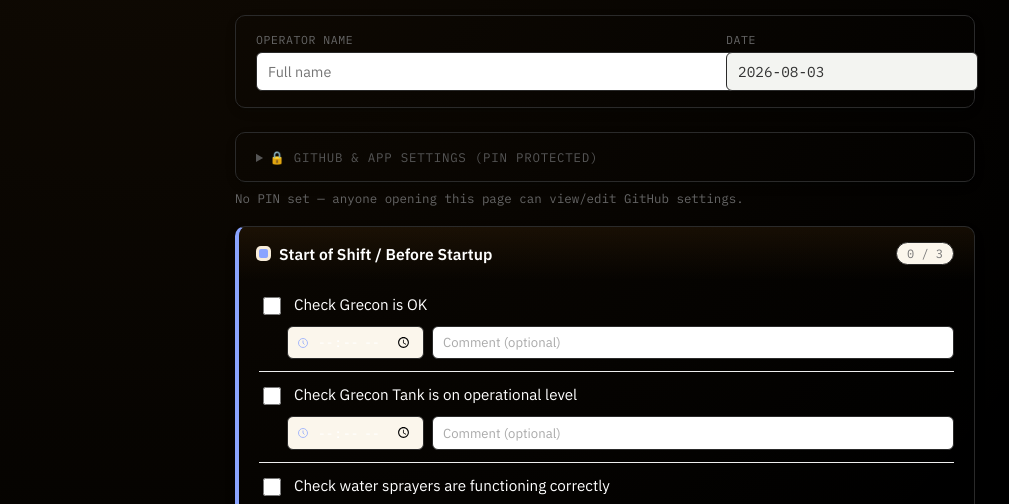
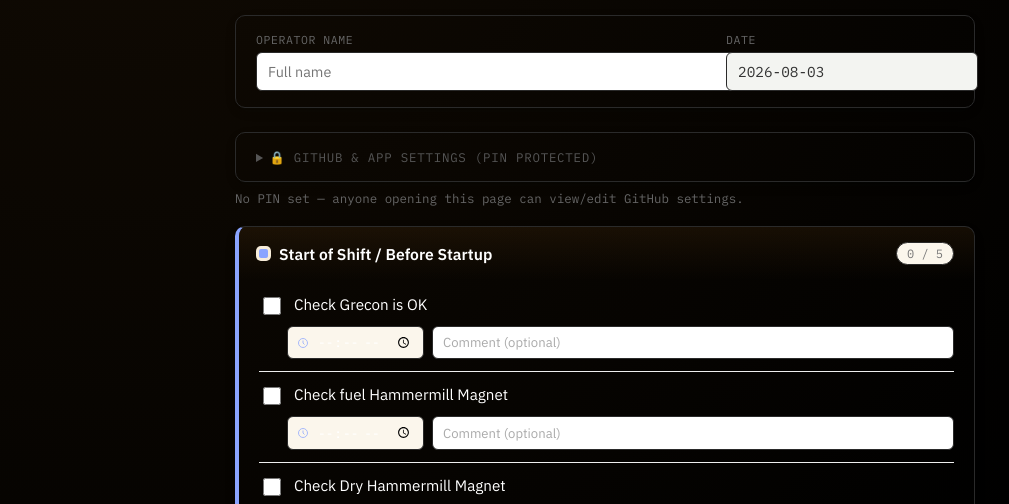
Before and after one commit to Tuan-Biomass/daily-checklist, a plain HTML site: page index.html in a window 1280 px wide. Shown: the part 280-784 px from the top of the page, without its empty margins (35-1044 px from the left). Drawn offline with Linux system fonts and the light colour scheme.

Commit message:
Update index.html

```diff
--- a/index.html
+++ b/index.html
@@ -566,6 +566,8 @@ body[data-shift="night"] .app-logo{
     </div>
     <div class="items">
       <div class="item-row"><label class="item"><input type="checkbox"><span>Check Grecon is OK</span></label><div class="item-meta"><div class="item-time-wrap"><svg width="12" height="12" viewBox="0 0 24 24" fill="none" stroke="currentColor" stroke-width="2"><circle cx="12" cy="12" r="9"/><path d="M12 7v5l3 3"/></svg><input type="time" class="item-time" title="Time completed"></div><input type="text" class="item-comment" placeholder="Comment (optional)"></div></div>
+      <div class="item-row"><label class="item"><input type="checkbox"><span>Check fuel Hammermill Magnet </span></label><div class="item-meta"><div class="item-time-wrap"><svg width="12" height="12" viewBox="0 0 24 24" fill="none" stroke="currentColor" stroke-width="2"><circle cx="12" cy="12" r="9"/><path d="M12 7v5l3 3"/></svg><input type="time" class="item-time" title="Time completed"></div><input type="text" class="item-comment" placeholder="Comment (optional)"></div></div>
+      <div class="item-row"><label class="item"><input type="checkbox"><span>Check Dry Hammermill Magnet </span></label><div class="item-meta"><div class="item-time-wrap"><svg width="12" height="12" viewBox="0 0 24 24" fill="none" stroke="currentColor" stroke-width="2"><circle cx="12" cy="12" r="9"/><path d="M12 7v5l3 3"/></svg><input type="time" class="item-time" title="Time completed"></div><input type="text" class="item-comment" placeholder="Comment (optional)"></div></div>
       <div class="item-row"><label class="item"><input type="checkbox"><span>Check Grecon Tank is on operational level</span></label><div class="item-meta"><div class="item-time-wrap"><svg width="12" height="12" viewBox="0 0 24 24" fill="none" stroke="currentColor" stroke-width="2"><circle cx="12" cy="12" r="9"/><path d="M12 7v5l3 3"/></svg><input type="time" class="item-time" title="Time completed"></div><input type="text" class="item-comment" placeholder="Comment (optional)"></div></div>
       <div class="item-row"><label class="item"><input type="checkbox"><span>Check water sprayers are functioning correctly</span></label><div class="item-meta"><div class="item-time-wrap"><svg width="12" height="12" viewBox="0 0 24 24" fill="none" stroke="currentColor" stroke-width="2"><circle cx="12" cy="12" r="9"/><path d="M12 7v5l3 3"/></svg><input type="time" class="item-time" title="Time completed"></div><input type="text" class="item-comment" placeholder="Comment (optional)"></div></div>
     </div>
```
